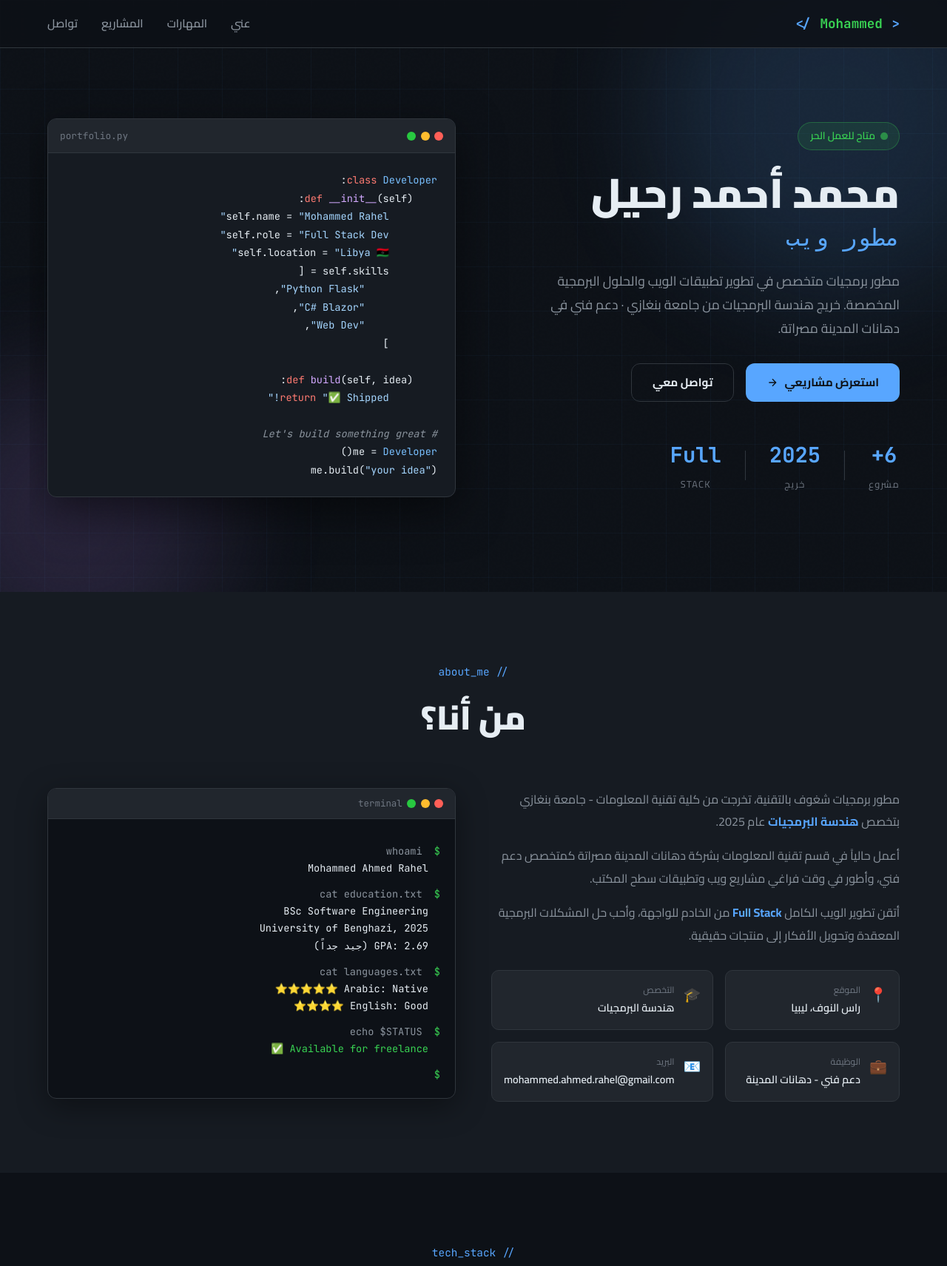
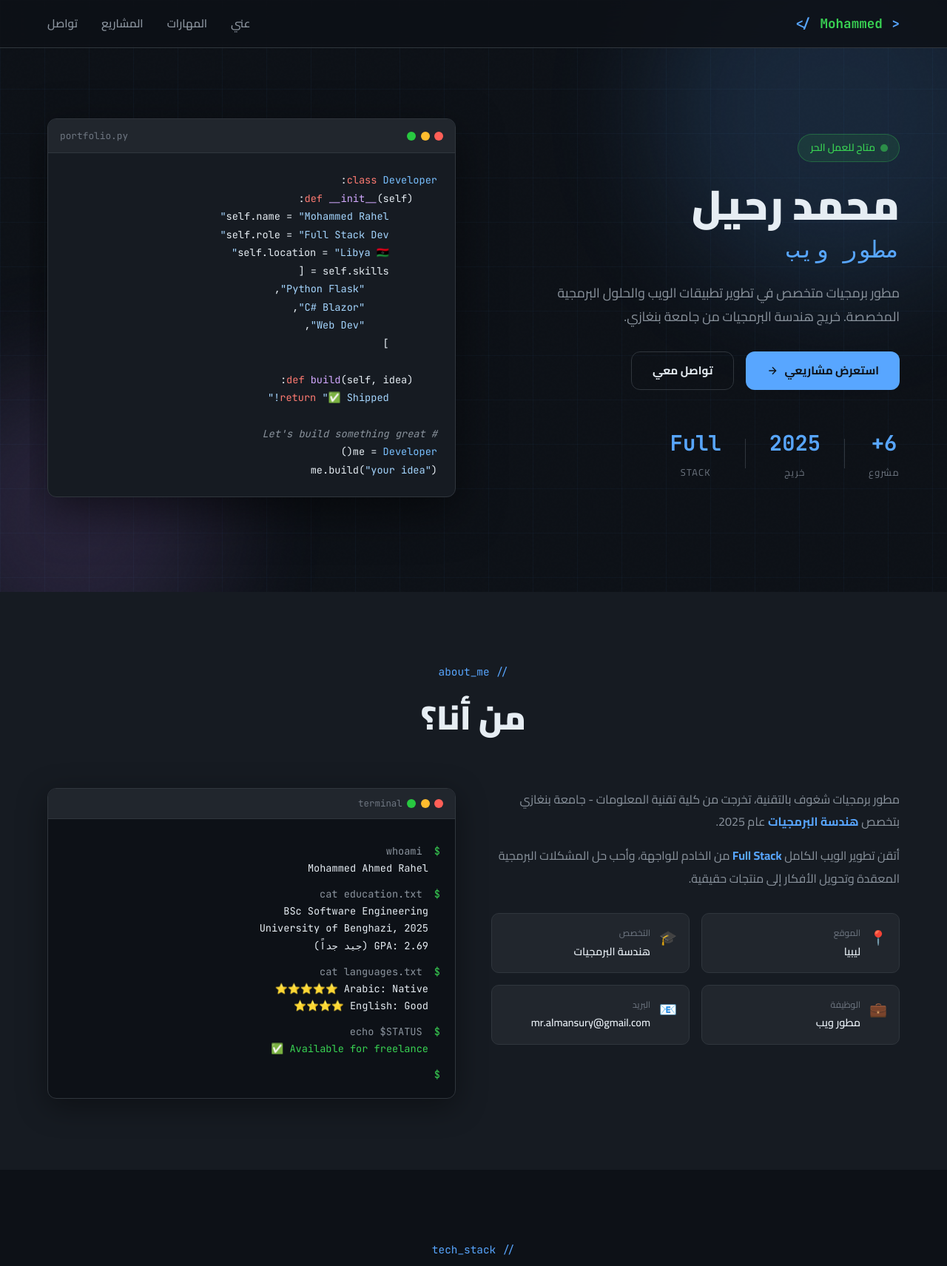
Before and after one commit to mralmansury-a11y/Profile, a Flask app: page / in a window 1280 px wide. Shown: the top 1711 px of the page at 74% size. Run offline with Flask 3, Linux system fonts and the light colour scheme; data comes from the database, SQL or seed files in the repository.

Commit message:
Update index.html
Update content in the home page

```diff
--- a/templates/index.html
+++ b/templates/index.html
@@ -14,12 +14,12 @@
             متاح للعمل الحر
         </div>
         <h1 class="hero-title">
-            <span class="line-1">محمد أحمد رحيل</span>
+            <span class="line-1">محمد رحيل</span>
             <span class="line-2 typed-text" id="typedText"></span>
         </h1>
         <p class="hero-desc">
             مطور برمجيات متخصص في تطوير تطبيقات الويب والحلول البرمجية المخصصة.
-            خريج هندسة البرمجيات من جامعة بنغازي · دعم فني في دهانات المدينة مصراتة.
+            خريج هندسة البرمجيات من جامعة بنغازي.
         </p>
         <div class="hero-cta">
             <a href="#projects" class="btn-primary">
@@ -84,14 +84,13 @@
         <div class="about-grid">
             <div class="about-text">
                 <p>مطور برمجيات شغوف بالتقنية، تخرجت من كلية تقنية المعلومات - جامعة بنغازي بتخصص <strong>هندسة البرمجيات</strong> عام 2025.</p>
-                <p>أعمل حالياً في قسم تقنية المعلومات بشركة دهانات المدينة مصراتة كمتخصص دعم فني، وأطور في وقت فراغي مشاريع ويب وتطبيقات سطح المكتب.</p>
                 <p>أتقن تطوير الويب الكامل <strong>Full Stack</strong> من الخادم للواجهة، وأحب حل المشكلات البرمجية المعقدة وتحويل الأفكار إلى منتجات حقيقية.</p>
                 <div class="about-info-grid">
                     <div class="info-item">
                         <span class="info-icon">📍</span>
                         <div>
                             <span class="info-label">الموقع</span>
-                            <span class="info-value">راس النوف، ليبيا</span>
+                            <span class="info-value"> ليبيا</span>
                         </div>
                     </div>
                     <div class="info-item">
@@ -105,14 +104,14 @@
                         <span class="info-icon">💼</span>
                         <div>
                             <span class="info-label">الوظيفة</span>
-                            <span class="info-value">دعم فني - دهانات المدينة</span>
+                            <span class="info-value"> مطور ويب</span>
                         </div>
                     </div>
                     <div class="info-item">
                         <span class="info-icon">📧</span>
                         <div>
                             <span class="info-label">البريد</span>
-                            <span class="info-value">mohammed.ahmed.rahel@gmail.com</span>
+                            <span class="info-value">mr.almansury@gmail.com</span>
                         </div>
                     </div>
                 </div>
@@ -252,7 +251,7 @@
                     <span class="contact-icon">📍</span>
                     <div>
                         <p class="contact-label">الموقع</p>
-                        <span class="contact-val">راس النوف، ليبيا</span>
+                        <span class="contact-val"> ليبيا</span>
                     </div>
                 </div>
                 <div class="contact-card">
```
